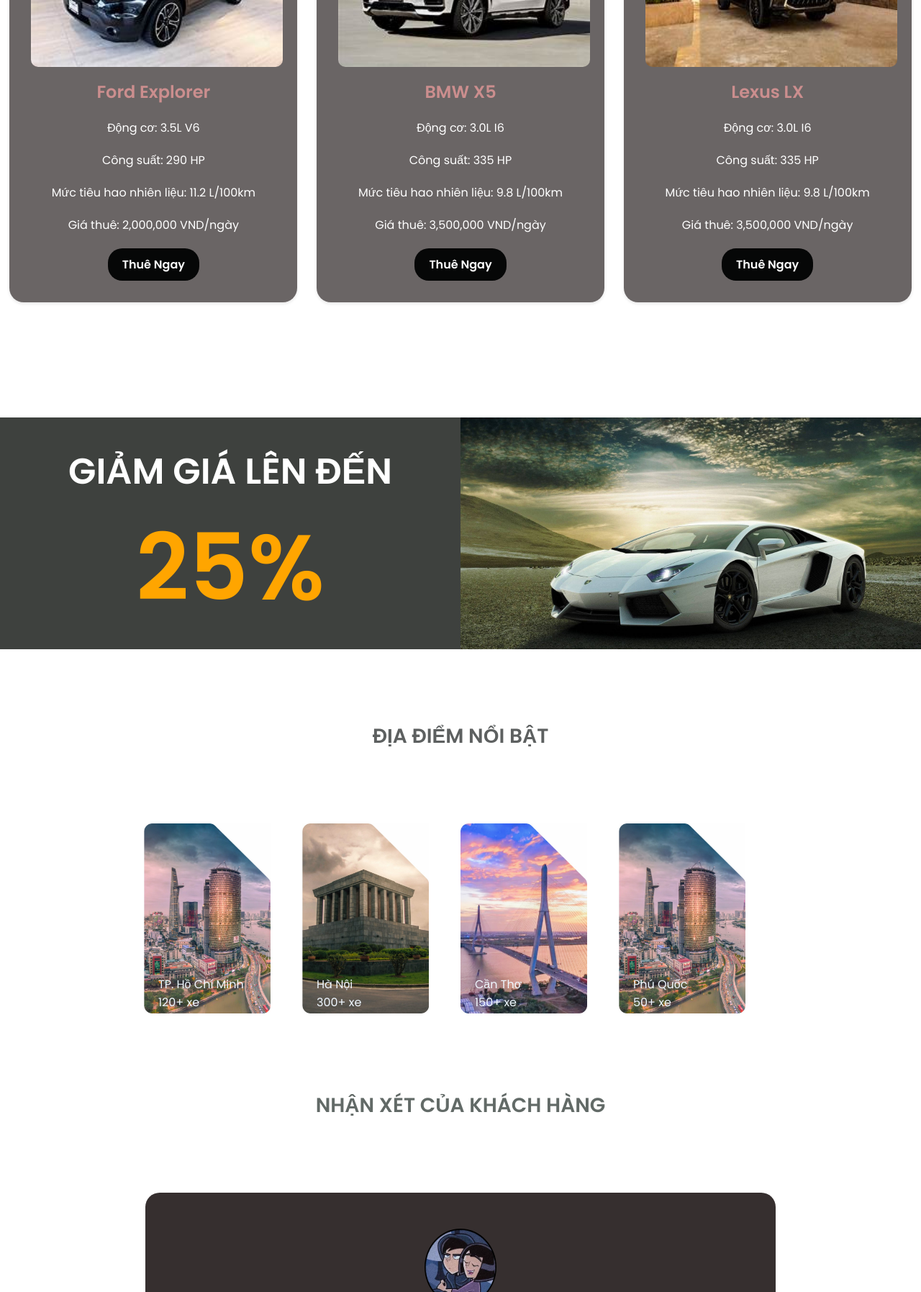
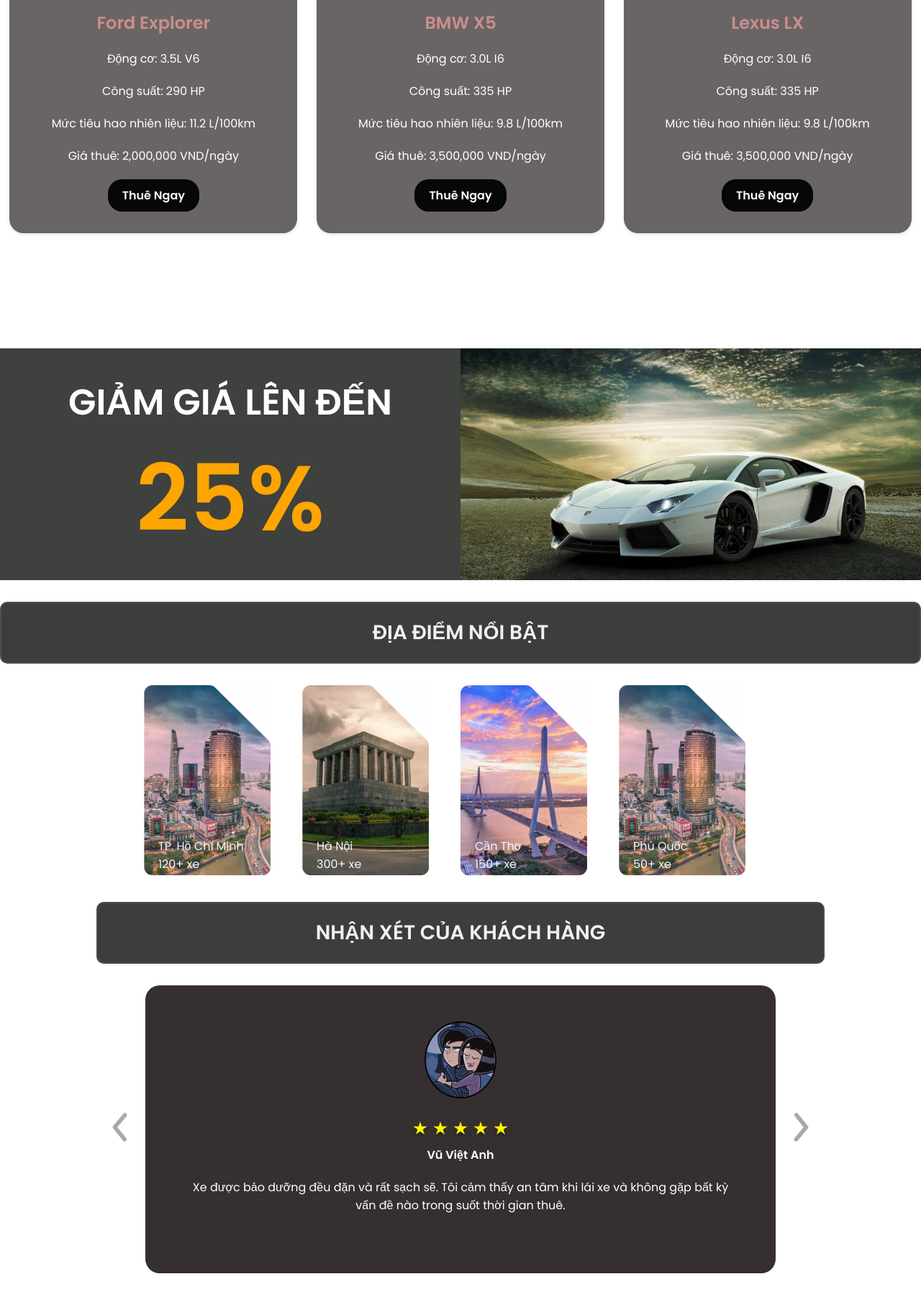
Before and after one commit to 14tow857/thuexe3mien, a plain HTML site: page index.html in a window 1280 px wide. Shown: the part 1005-2800 px from the top of the page at 72% size. Drawn offline with Linux system fonts and the light colour scheme.

Commit message:
đóng khung tiêu đề index sửa 1 số css

```diff
--- a/css/style.css
+++ b/css/style.css
@@ -58,15 +58,17 @@
     padding:0px 133px;
     position:relative;
 }
-#banner .box-right img.rounded-corners {
-    border-radius: 30px; /* Điều chỉnh giá trị này để thay đổi độ bo tròn */
-    display: block;
-    width: 30%; /* Hoặc giá trị kích thước tùy ý */
-    height: auto;
-    margin-bottom: 10px; /* Khoảng cách giữa các ảnh, tùy chỉnh theo ý muốn */
-}
+
+
 #banner .box-left ,#banner .box-right {
     width: 50%;
+}
+#banner .box-right img.rounded-corners {
+    border-radius: 30px;
+    display: block;
+    width: 50%;
+    height: auto;
+    margin-bottom: 10px;
 }
 
 #banner  .box-left h2 {
@@ -76,14 +78,13 @@
 }
 
 #banner .box-left p {
-
     color:#D0D0D0;
 }
 #banner .box-left button {
     width: 191px;
     height: 40px;
     margin-top:41px;
-    background:#1d1a1a;
+    background:#1d16ea;
     border:none;
     outline:none;
     color:#fff;
@@ -140,10 +141,14 @@
     margin-top: 20px;
 }
 .bestsell h2{
-    margin: 100px 0px;
+    margin: 30px 0px;
     text-align: center;
-    color: rgb(93, 96, 96);
+    color: rgb(236, 241, 241);
     font-size: 28px;
+    border-radius: 10px;
+    border:2px solid #4c4e4e;
+    background-color: #3f3c3c;
+    padding :20px 30px;
 }
 
 .car {
@@ -169,7 +174,7 @@
 
 }
 
-.car-details h2 {
+.car-details h3 {
     font-size: 1.5rem;
     color: #cb8e8e;
     margin:10px;
@@ -252,11 +257,15 @@
 
 }
 
-#comment h2 {
-    text-align:center;
-    margin-bottom: 100px;
-    font-size:28px;
-    color:#626a67;
+#comment h4 {
+    margin: 30px 0px;
+    text-align: center;
+    color: rgb(236, 241, 241);
+    font-size: 28px;
+    border-radius: 10px;
+    border:2px solid #4c4e4e;
+    background-color:  #3f3c3c;
+    padding :20px 30px;
 }
 
 
@@ -327,8 +336,8 @@
 #lastpage {
     width: 100%;
     background:rgb(0,0,0,0.79);
-    height: 320px;
-    margin-top:340px;
+    height: 360px;
+    margin-top:250px;
     padding:0px 60px;
     padding-top:60px;
     display: flex;
@@ -344,7 +353,6 @@
     margin-top:40px;
 
 }
-
 
 #lastpage .box .quick-menu .item{
     margin-bottom:12px;
@@ -376,10 +384,14 @@
 }
 
 .swiper-container h2{
-    color: rgb(93, 96, 96);
+    margin: 30px 0px;
+    text-align: center;
+    color: rgb(236, 241, 241);
     font-size: 28px;
-    text-align: center;
-    margin: 100px 0px;
+    border-radius: 10px;
+    border:2px solid #4c4e4e;
+    background-color:  #3f3c3c;
+    padding :20px 30px;
 }
 .swiper-wrapper{
     display:flex;
--- a/index.html
+++ b/index.html
@@ -68,7 +68,7 @@
             <div class="car">
                 <img src="img/ford.jpg" alt="Ford Explorer" class="model">
                 <div class="car-details">
-                    <h2>Ford Explorer</h2>
+                    <h3>Ford Explorer</h3>
                     <ul>
                         <li>Động cơ: 3.5L V6</li>
                         <li>Công suất: 290 HP</li>
@@ -85,7 +85,7 @@
             <div class="car">
                 <img src="img/bmwx5.jpg" alt="BMW X5" class="model">
                 <div class="car-details">
-                    <h2>BMW X5</h2>
+                    <h3>BMW X5</h3>
                     <ul >
                         <li>Động cơ: 3.0L I6</li>
                         <li>Công suất: 335 HP</li>
@@ -103,7 +103,7 @@
             <div class="car">
                 <img src="img/lexus-lx.jpg" alt="Lexus LX" class="model">
                 <div class="car-details">
-                    <h2>Lexus LX</h2>
+                    <h3>Lexus LX</h3>
                     <ul>
                         <li>Động cơ: 3.0L I6</li>
                         <li>Công suất: 335 HP</li>
@@ -128,6 +128,7 @@
         </div>
         <div class="box-right"></div>
     </div>
+
     <div class="swiper-container">
         <h2>ĐỊA ĐIỂM NỔI BẬT</h2>
         <div class="swiper-wrapper">
@@ -183,7 +184,7 @@
 
 
     <div id="comment">
-        <h2>NHẬN XÉT CỦA KHÁCH HÀNG</h2>
+        <h4>NHẬN XÉT CỦA KHÁCH HÀNG</h4>
         <div id="comment-body">
             <div class="prev">
                 <a href="#">
```
Also changed, not shown: list-hanoi.html (+0 -1 lines).
